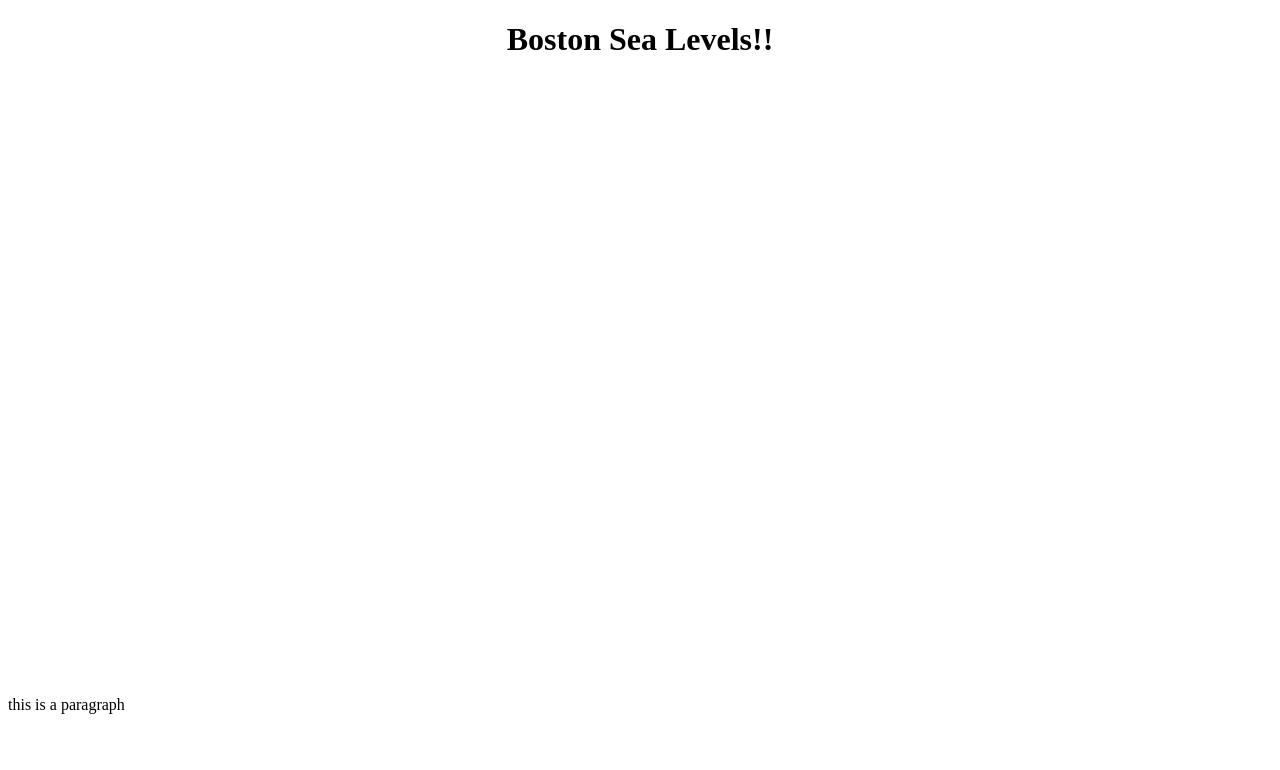
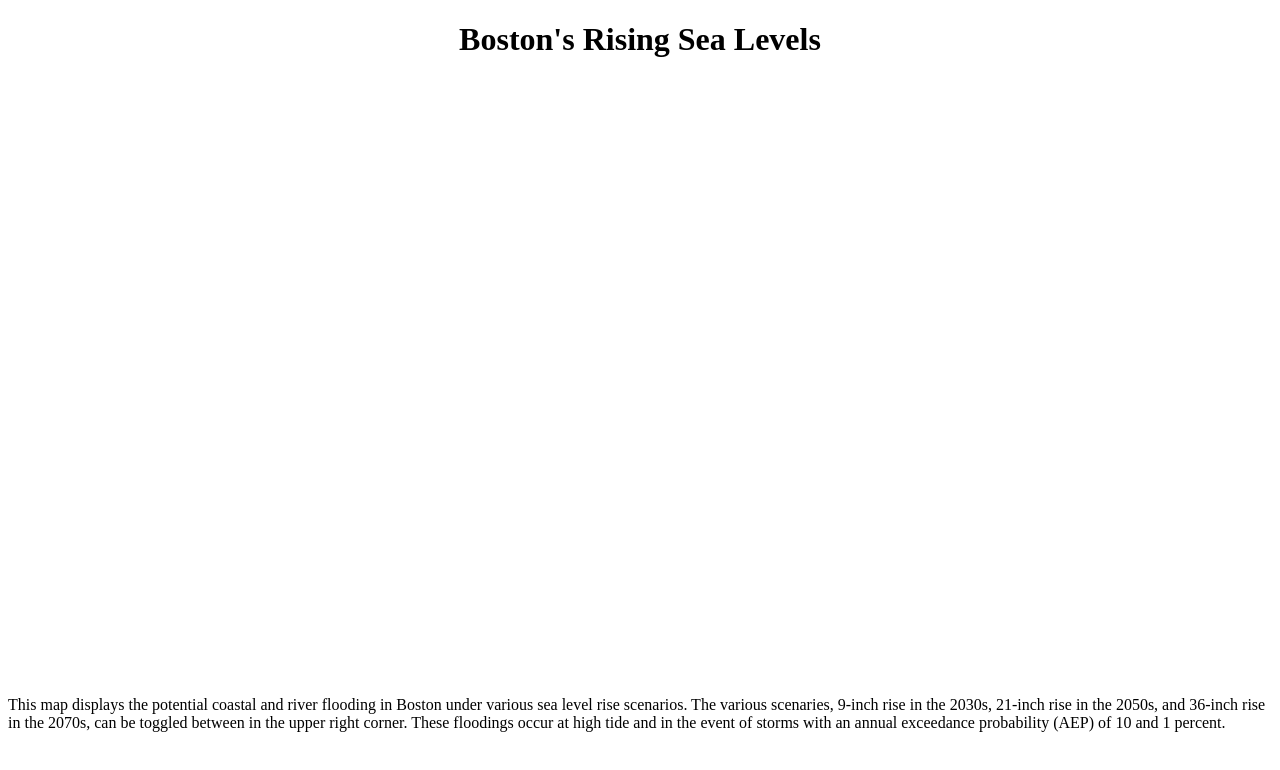
Before and after one commit to gwencatliu/Boston-sealevel-webpage, a plain HTML site: page index.html in a window 1280 px wide. Drawn offline with nearby package versions, Linux system fonts and the light colour scheme; no server answers.

Commit message:
added description

```diff
--- a/index.html
+++ b/index.html
@@ -19,9 +19,12 @@
 </head>
 <body>
     <h1>
-        Boston Sea Levels!!
+        Boston's Rising Sea Levels
     </h1>
     <div id="map"></div>
-    <p>this is a paragraph</p>
+    <p>This map displays the potential coastal and river flooding in Boston under various sea
+        level rise scenarios. The various scenaries, 9-inch rise in the 2030s, 21-inch rise in the 2050s, and 36-inch rise in the 2070s, can be toggled between in the upper right corner.
+    These floodings occur at high tide and in the event of storms with an annual exceedance probability (AEP) of 10 and 1 percent.
+    </p>
 </body>
 </html>
```
